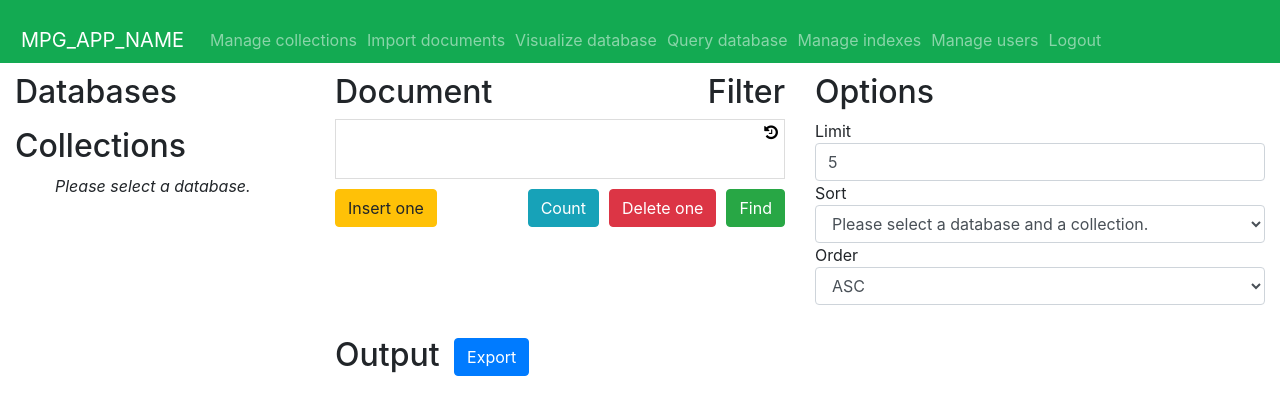
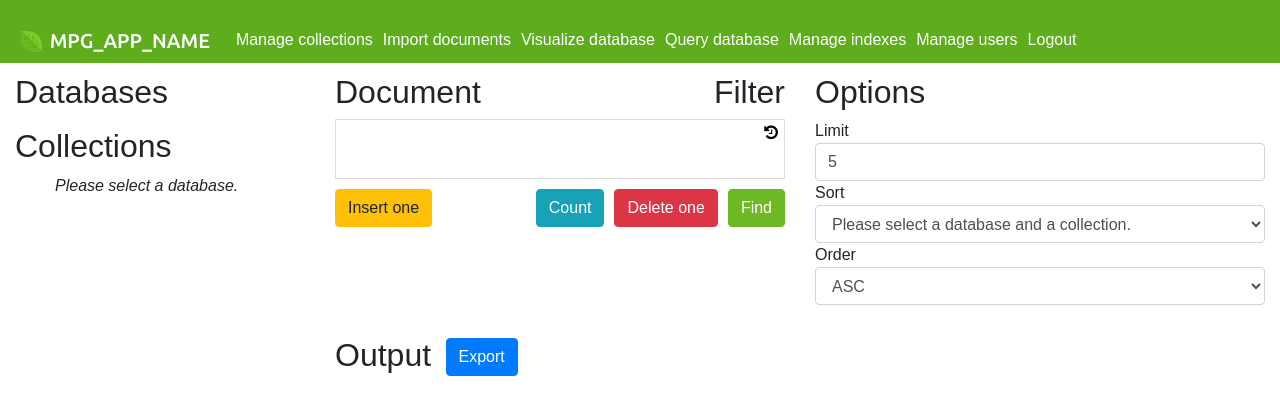
Before and after one commit to SamuelTallet/MongoDB-PHP-GUI, a PHP site: page /mongo/views/database.query.tpl.php in a window 1280 px wide. Shown: the top 415 px of the page. Run offline with PHP 8.4, Linux system fonts and the light colour scheme; data that the repository does not hold is empty; some libraries are stand-ins or nearby versions.

Commit message:
Add (fav)icon and heading style

```diff
--- a/index.php
+++ b/index.php
@@ -18,12 +18,12 @@ define('MPG_APP_NAME', 'MongoDB PHP GUI');
  *
  * @var string
  */
-define('MPG_APP_VERSION', '1.1.4');
+define('MPG_APP_VERSION', '1.1.5');
 
 /**
  * Development mode?
  *
- * @var string
+ * @var boolean
  */
 define('MPG_DEV_MODE', false);
 
@@ -69,7 +69,7 @@ define('MPG_SERVER_PATH', $serverPath);
  * Base URL. XXX Without trailing slash.
  *
  * @var string
- * @example http://127.0.0.1:5000/mongo
+ * @example //127.0.0.1:5000/mongo
  */
 define('MPG_BASE_URL', $baseUrl);
 
--- a/static/css/mpg.css
+++ b/static/css/mpg.css
@@ -1,3 +1,17 @@
+:root {
+
+    --mpg-color-light: #7bcc29;
+    --mpg-color-regular: #6eb825;
+    --mpg-color-dark: #5dad1d;
+
+}
+
+body {
+
+    font-family: Arial, sans-serif;
+
+}
+
 .navbar {
 
     margin-bottom: 10px;
@@ -24,9 +38,15 @@
 
 }
 
-.bg-mongodb {
+.bg-dark {
 
-    background-color: #13aa52;
+    background-color: var(--mpg-color-dark) !important;
+
+}
+
+.navbar-brand {
+
+    font-family: Ubuntu, ubuntu-medium;
 
 }
 
@@ -37,6 +57,8 @@
     top: 4px;
 
     padding: 5px;
+
+    color: white !important;
 
 }
 
@@ -81,6 +103,14 @@
         -ms-flex-direction: row;
         flex-direction: row;
 
+    }
+
+}
+
+@media screen and (min-width: 768px) and (max-width: 1199px) {
+
+    .navbar-brand-icon {
+        display: none;
     }
 
 }
@@ -239,6 +269,20 @@ button, input {
 
 }
 
+.btn-success {
+
+    background-color: var(--mpg-color-regular);
+    border-color: var(--mpg-color-regular);
+
+}
+
+.btn-success:hover, .btn-success:focus {
+
+    background-color: var(--mpg-color-dark);
+    border-color: var(--mpg-color-dark);
+
+}
+
 #mpg-output-column, #mpg-indexes-column {
 
     margin-top: 15px;
--- /dev/null
+++ b/static/css/ubuntu-font.css
@@ -0,0 +1,9 @@
+@font-face {
+
+    font-family: 'ubuntu-medium';
+    src: url('../fonts/ubuntu-medium-webfont.woff2') format('woff2'),
+         url('../fonts/ubuntu-medium-webfont.woff') format('woff');
+    font-weight: normal;
+    font-style: normal;
+
+}
--- a/views/collection.import.tpl.php
+++ b/views/collection.import.tpl.php
@@ -7,6 +7,9 @@
 
     <title><?php echo MPG_APP_NAME . ' v' . MPG_APP_VERSION; ?></title>
 
+    <link rel="icon" type="image/png" sizes="32x32" href="<?php echo MPG_BASE_URL; ?>/static/images/favicon-32x32.png">
+
+    <link rel="stylesheet" href="<?php echo MPG_BASE_URL; ?>/static/css/ubuntu-font.css">
     <link rel="stylesheet" href="<?php echo MPG_BASE_URL; ?>/static/css/font-awesome.min.css">
     <link rel="stylesheet" href="<?php echo MPG_BASE_URL; ?>/static/css/bootstrap.min.css">
     <link rel="stylesheet" href="<?php echo MPG_BASE_URL; ?>/static/css/mpg.css">
--- a/views/collection.indexes.tpl.php
+++ b/views/collection.indexes.tpl.php
@@ -7,6 +7,9 @@
 
     <title><?php echo MPG_APP_NAME . ' v' . MPG_APP_VERSION; ?></title>
 
+    <link rel="icon" type="image/png" sizes="32x32" href="<?php echo MPG_BASE_URL; ?>/static/images/favicon-32x32.png">
+
+    <link rel="stylesheet" href="<?php echo MPG_BASE_URL; ?>/static/css/ubuntu-font.css">
     <link rel="stylesheet" href="<?php echo MPG_BASE_URL; ?>/static/css/font-awesome.min.css">
     <link rel="stylesheet" href="<?php echo MPG_BASE_URL; ?>/static/css/bootstrap.min.css">
     <link rel="stylesheet" href="<?php echo MPG_BASE_URL; ?>/static/css/mpg.css">
--- a/views/collection.tpl.php
+++ b/views/collection.tpl.php
@@ -7,6 +7,9 @@
 
     <title><?php echo MPG_APP_NAME . ' v' . MPG_APP_VERSION; ?></title>
 
+    <link rel="icon" type="image/png" sizes="32x32" href="<?php echo MPG_BASE_URL; ?>/static/images/favicon-32x32.png">
+
+    <link rel="stylesheet" href="<?php echo MPG_BASE_URL; ?>/static/css/ubuntu-font.css">
     <link rel="stylesheet" href="<?php echo MPG_BASE_URL; ?>/static/css/font-awesome.min.css">
     <link rel="stylesheet" href="<?php echo MPG_BASE_URL; ?>/static/css/bootstrap.min.css">
     <link rel="stylesheet" href="<?php echo MPG_BASE_URL; ?>/static/css/mpg.css">
--- a/views/database.query.tpl.php
+++ b/views/database.query.tpl.php
@@ -7,6 +7,9 @@
 
     <title><?php echo MPG_APP_NAME . ' v' . MPG_APP_VERSION; ?></title>
 
+    <link rel="icon" type="image/png" sizes="32x32" href="<?php echo MPG_BASE_URL; ?>/static/images/favicon-32x32.png">
+
+    <link rel="stylesheet" href="<?php echo MPG_BASE_URL; ?>/static/css/ubuntu-font.css">
     <link rel="stylesheet" href="<?php echo MPG_BASE_URL; ?>/static/css/font-awesome.min.css">
     <link rel="stylesheet" href="<?php echo MPG_BASE_URL; ?>/static/css/bootstrap.min.css">
     <link rel="stylesheet" href="<?php echo MPG_BASE_URL; ?>/static/css/codemirror.css">
--- a/views/database.users.tpl.php
+++ b/views/database.users.tpl.php
@@ -7,6 +7,9 @@
 
     <title><?php echo MPG_APP_NAME . ' v' . MPG_APP_VERSION; ?></title>
 
+    <link rel="icon" type="image/png" sizes="32x32" href="<?php echo MPG_BASE_URL; ?>/static/images/favicon-32x32.png">
+
+    <link rel="stylesheet" href="<?php echo MPG_BASE_URL; ?>/static/css/ubuntu-font.css">
     <link rel="stylesheet" href="<?php echo MPG_BASE_URL; ?>/static/css/font-awesome.min.css">
     <link rel="stylesheet" href="<?php echo MPG_BASE_URL; ?>/static/css/bootstrap.min.css">
     <link rel="stylesheet" href="<?php echo MPG_BASE_URL; ?>/static/css/mpg.css">
--- a/views/database.visualize.tpl.php
+++ b/views/database.visualize.tpl.php
@@ -7,6 +7,9 @@
 
     <title><?php echo MPG_APP_NAME . ' v' . MPG_APP_VERSION; ?></title>
 
+    <link rel="icon" type="image/png" sizes="32x32" href="<?php echo MPG_BASE_URL; ?>/static/images/favicon-32x32.png">
+
+    <link rel="stylesheet" href="<?php echo MPG_BASE_URL; ?>/static/css/ubuntu-font.css">
     <link rel="stylesheet" href="<?php echo MPG_BASE_URL; ?>/static/css/font-awesome.min.css">
     <link rel="stylesheet" href="<?php echo MPG_BASE_URL; ?>/static/css/bootstrap.min.css">
     <link rel="stylesheet" href="<?php echo MPG_BASE_URL; ?>/static/css/mpg.css">
--- a/views/parts/menu.tpl.php
+++ b/views/parts/menu.tpl.php
@@ -1,6 +1,9 @@
-<nav class="navbar sticky-top navbar-dark bg-mongodb">
+<nav class="navbar sticky-top navbar-dark bg-dark">
 
-    <a class="navbar-brand" href="<?php echo MPG_BASE_URL; ?>/"><?php echo MPG_APP_NAME; ?></a>
+    <a class="navbar-brand" href="<?php echo MPG_BASE_URL; ?>/">
+        <img class="navbar-brand-icon" src="<?php echo MPG_BASE_URL; ?>/static/images/alt-leaf-icon.svg" width="24" height="24" />
+        <?php echo MPG_APP_NAME; ?>
+    </a>
 
     <div class="navbar-nav">
         <a class="nav-item nav-link<?php echo ('collection' === $viewName) ? ' active' : ''; ?>" data-canonical-url="<?php echo MPG_BASE_URL; ?>/manageCollections" href="<?php echo MPG_BASE_URL; ?>/manageCollections">Manage collections</a>
```
Also changed, not shown: static/css/mpg.login.css (+14 -4 lines), views/login.tpl.php (+6 -2 lines), docs/README.md, static/fonts/Ubuntu-Medium.ttf (added), static/fonts/ubuntu-medium-webfont.woff (added), static/fonts/ubuntu-medium-webfont.woff2 (added), static/images/alt-leaf-icon.svg (added), static/images/favicon-32x32.png (added).
